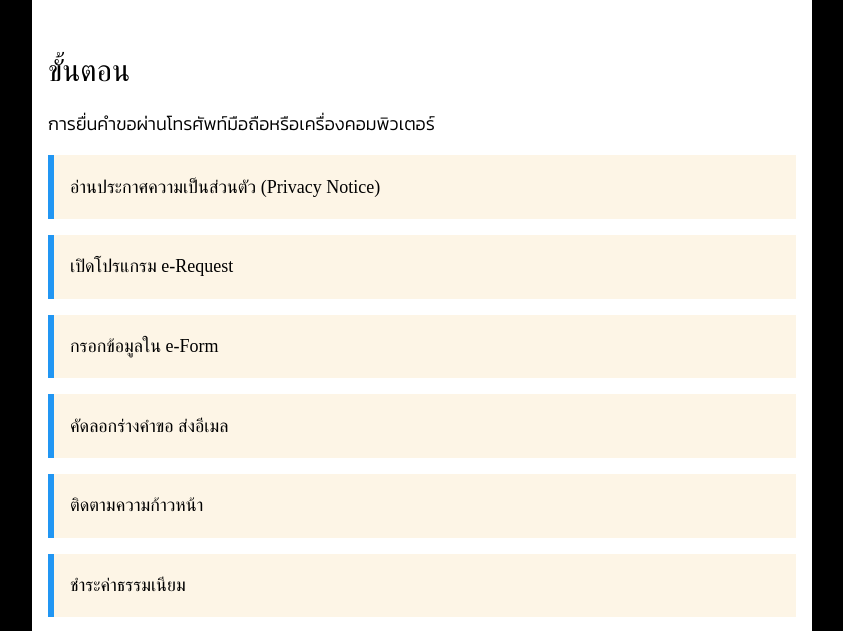
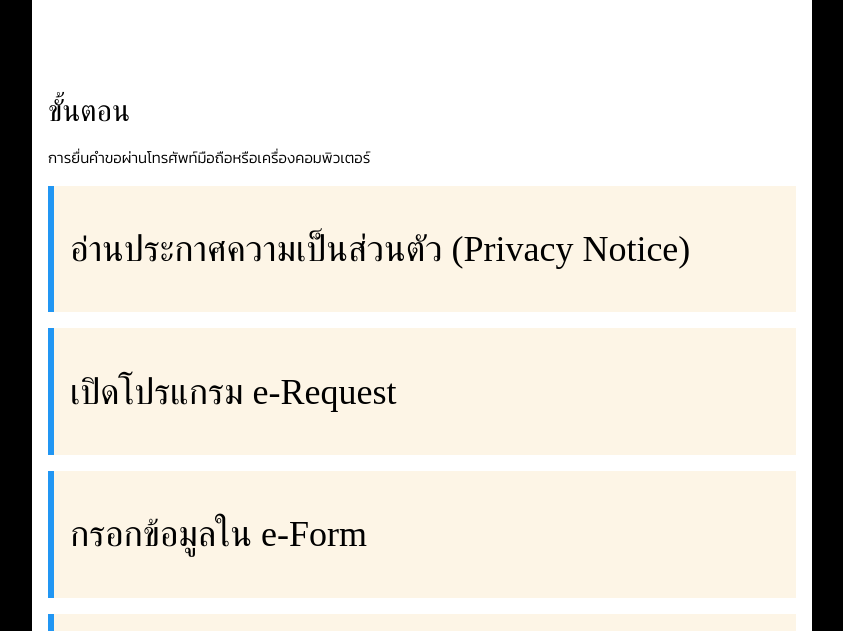
Before and after one commit to Kietpawpan/publicGuide, a plain HTML site: page index.html in a window 1280 px wide. Shown: the part 133-764 px from the top of the page, without its empty margins (218-1061 px from the left). Drawn offline with nearby package versions, Linux system fonts and the light colour scheme.

Commit message:
Update and rename kumue.html to index.html

```diff
--- a/kumue.html
+++ b/index.html
@@ -28,20 +28,20 @@
 	</div>
 </div>
 
-<div class="container" style="margin-top:40px;">
+<div class="container" style="margin-top:80px;">
 	<div class="w3-container">
 	<h2>ขั้นตอน</h2>
-	<p style="font-size:18px;">การยื่นคำขอผ่านโทรศัพท์มือถือหรือเครื่องคอมพิวเตอร์</p>
+	<p class="sub">การยื่นคำขอผ่านโทรศัพท์มือถือหรือเครื่องคอมพิวเตอร์</p>
 
 	<div onclick="show('s1')" class="w3-panel w3-leftbar w3-border-blue w3-sand w3-xxlarge w3-serif">
-    <p style="font-size:18px;">อ่านประกาศความเป็นส่วนตัว (Privacy Notice)</a></p>
+    <p class='step'>อ่านประกาศความเป็นส่วนตัว (Privacy Notice)</a></p>
     <div id="s1" class="w3-container w3-hide">
     <p class="note"><b>ประกาศความเป็นส่วนตัว (Privacy Notice) ของระบบยื่นคำขอข้อมูลข่าวสารของกระทรวงทรัพยากรธรรมชาติและสิ่งแวดล้อม</b> ได้รับความเห็นชอบจากปลัดกระทรวงทรัพยากรธรรมชาติและสิ่งแวดล้อม เมื่อวันที่ 4 เมษายน 2567 เผยแพร่ที่ <a href="https://esc.mnre.go.th/info/newpdpa.html">https://esc.mnre.go.th/info/newpdpa.html</a></p>
 	</div>
     </div>
 
 	<div onclick="show('s2')" class="w3-panel w3-leftbar w3-border-blue w3-sand w3-xxlarge w3-serif">
-	<p style="font-size:18px;">เปิดโปรแกรม e-Request</p>
+	<p class='step'>เปิดโปรแกรม e-Request</p>
 	<div id="s2" class="w3-container w3-hide">
     <p class="note"><b>ระบบ e-Request เป็น Web Application ของกระทรวงทรัพยากรธรรมชาติและสิ่งแวดล้อม เข้าใช้งานโดยกดที่ลิงค์  <a href="https://esc.mnre.go.th/info">https://esc.mnre.go.th/info</a></b></p>
 	</div>
@@ -49,7 +49,7 @@
 
 
 	<div onclick="show('s3')" class="w3-panel w3-leftbar w3-border-blue w3-sand w3-xxlarge w3-serif">
-    <p style="font-size:18px;">กรอกข้อมูลใน e-Form</p>
+    <p class='step'>กรอกข้อมูลใน e-Form</p>
 	<div id="s3" class="w3-container w3-hide">
     <p class="note"><b>กรอกข้อมูล ในช่องว่างที่แสดงใน e-Form แล้วกดปุ่ม "สร้างคำขอ" ระบบจะดำเนินการพิมพ์ร่างคำขอ ให้ผู้ขอตรวจสอบ <a href="https://esc.mnre.go.th/info">https://esc.mnre.go.th/info</a></b></p>
 	</div>
@@ -58,21 +58,21 @@
 
 
 	<div onclick="show('s4')" class="w3-panel w3-leftbar w3-border-blue w3-sand w3-xxlarge w3-serif">
-    <p style="font-size:18px;">คัดลอกร่างคำขอ ส่งอีเมล</p>
+    <p class='step'>คัดลอกร่างคำขอ ส่งอีเมล</p>
 	<div id="s4" class="w3-container w3-hide">
     <p class="note"><b>เมื่อร่างคำขอเรียบร้อย กดปุ่ม "คัดลอก" เพื่อคัดลอกข้อมูลร่างคำขอไว้บน clipboard นำไปวางในอีเมล ส่งถึงหน่วยงานทางอีเมลที่ระบบแจ้ง</a></b></p>
 	</div>
 	</div>
 
 	<div onclick="show('s5')" class="w3-panel w3-leftbar w3-border-blue w3-sand w3-xxlarge w3-serif">
-    <p style="font-size:18px;">ติดตามความก้าวหน้า</p>
+    <p class='step'>ติดตามความก้าวหน้า</p>
 	<div id="s5" class="w3-container w3-hide">
     <p class="note"><b>ติดตามสถานะของคำขอข้อมูลข่าวสาร ผ่านระบบ e-Tracking ที่ <a href="https://esc.mnre.go.th/app/e-tracking">https://esc.mnre.go.th/app/e-tracking</a></b></p>
 	</div>
 	</div>
 
 	<div onclick="show('s6')" class="w3-panel w3-leftbar w3-border-blue w3-sand w3-xxlarge w3-serif">
-    <p style="font-size:18px;">ชำระค่าธรรมเนียม</p>
+    <p class='step'>ชำระค่าธรรมเนียม</p>
 	<div id="s6" class="w3-container w3-hide">
     <p class="note"><b>กรณีหน่วยงานเปิดเผยข้อมูลข่าวสารตามคำขอ ผู้ขอต้องชำระค่าธรรมเนียมก่อนติดต่อขอรับสำเนาข้อมูลข่าวสารนั้น สำหรับ สป.ทส. สามารถชำระค่าธรรมเนียม โดยโอนเงินผ่านระบบ e-Banking เข้าบัญชี : <br><br>
 	<table class="bank">
@@ -92,19 +92,19 @@
   <div class="w3-container">
 	  <h2>ค่าธรรมเนียม</h2>
 	  <div class="w3-panel w3-blue w3-round-xlarge">
-	  <p>ค่าจัดทำสำเนา ขนาดกระดาษ A4 หน้าละ 1 บาท</p>
+	  <p class='step'>ค่าจัดทำสำเนา ขนาดกระดาษ A4 หน้าละ 1 บาท</p>
 	  </div>
 	   <div class="w3-panel w3-blue w3-round-xlarge">
-	  <p>ค่ารับรองสำเนาถูกต้อง คำรับรองละ 5 บาท</p>
+	  <p class='step'>ค่ารับรองสำเนาถูกต้อง คำรับรองละ 5 บาท</p>
 	  </div>
 
 	  <h2>กฎหมายที่เกี่ยวข้อง</h2>
 	  <div class="w3-panel w3-blue w3-round-xlarge">
-	  <p>พระราชบัญญัติข้อมูลข่าวสารของราชการ พ.ศ. 2540</p>
+	  <p class='step'>พระราชบัญญัติข้อมูลข่าวสารของราชการ พ.ศ. 2540</p>
 		</div>
 <div class="org">
 จัดทำโดย ศูนย์บริการร่วมกระทรวงทรัพยากรธรรมชาติและสิ่งแวดล้อม<br>
-<font size="-1">92 ซอยหหลโยธิน 7 ถนนพหลโยธิน แขวงพญาไท เขตพญาไท กรุงเทพฯ 10400 โทร. 0 2265 6223-5 อีเมล servicelinkcenter@mnre.go.th
+<font size="-1">92 ซอยหหลโยธิน 7 ถนนพหลโยธิน แขวงพญาไท เขตพญาไท กรุงเทพฯ 10400<br>โทร. 0 2265 6223-5 อีเมล servicelinkcenter@mnre.go.th
 </div>
 
 
```
